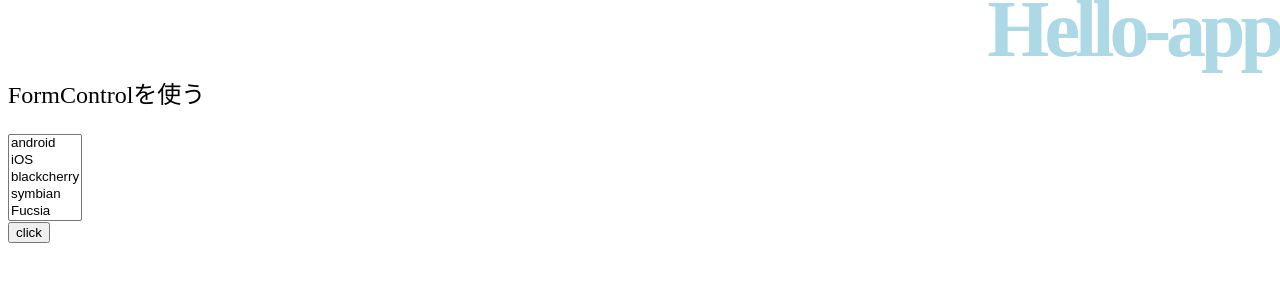
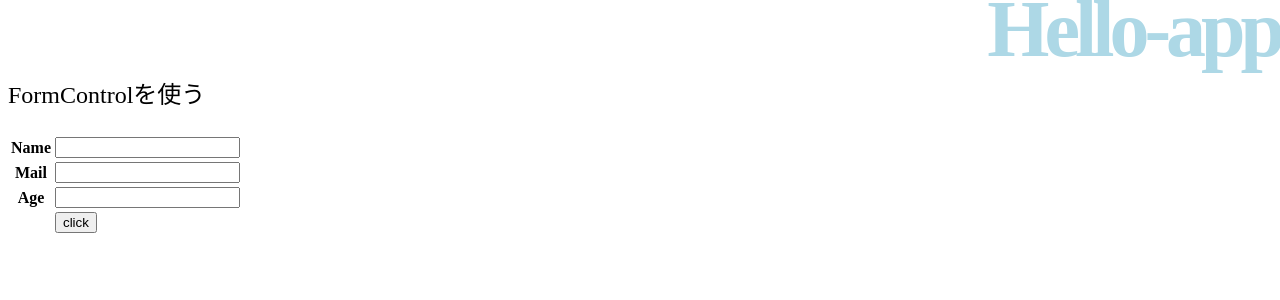
Before and after one commit to Serizawa1994/angular-study, an Angular app: page / in a window 1280 px wide. Shown: the top 300 px of the page. Built offline with nearby package versions, Linux system fonts and the light colour scheme.

Commit message:
studying how to use [ngForm] on Angular

```diff
--- a/src/app/hello/hello.component.html
+++ b/src/app/hello/hello.component.html
@@ -1,18 +1,32 @@
 <div id="body">
     <h1>{{title}}</h1>
     <p>{{message}}</p>
-    <form [formGroup] = "myControl" (submit)="onSubmit()">
-        <div>
-            <select formControlName="control" size="5" multiple>
-                <option>android</option>
-                <option>iOS</option>
-                <option>blackcherry</option>
-                <option>symbian</option>
-                <option>Fucsia</option>
-            </select>
-        </div>
-        <div>
-            <input type="submit" value="click">
-        </div>
+    <form #f="ngForm" (ngSubmit)="onSubmit(f.value)">
+        <table>
+            <tr>
+                <th>Name</th>
+                <td>
+                    <input type="text" name="name" ngModel>
+                </td>
+            </tr>
+            <tr>
+                <th>Mail</th>
+                <td>
+                    <input type="text" name="mail" ngModel>
+                </td>
+            </tr>
+            <tr>
+                <th>Age</th>
+                <td>
+                    <input type="number" name="age" ngModel>
+                </td>
+            </tr>
+            <tr>
+                <th></th>
+                <td>
+                    <input type="submit" value="click">
+                </td>
+            </tr>
+        </table>
     </form>
 </div>
--- a/src/app/hello/hello.component.ts
+++ b/src/app/hello/hello.component.ts
@@ -11,21 +11,15 @@ export class HelloComponent implements OnInit {
 
   title:string;
   message:string;
-  myControl:FormGroup;
 
-  constructor() {
-  }
+  constructor() {}
 
   ngOnInit() {
     this.title = "Hello-app";
     this.message = "FormControlを使う"
-    this.myControl = new FormGroup({
-      control: new FormControl()
-    });
   }
 
-  onSubmit(){
-    let result = this.myControl.value;
-    this.message = JSON.stringify(result);
+  onSubmit(val){
+    this.message = JSON.stringify(val);
   }
 }
```
